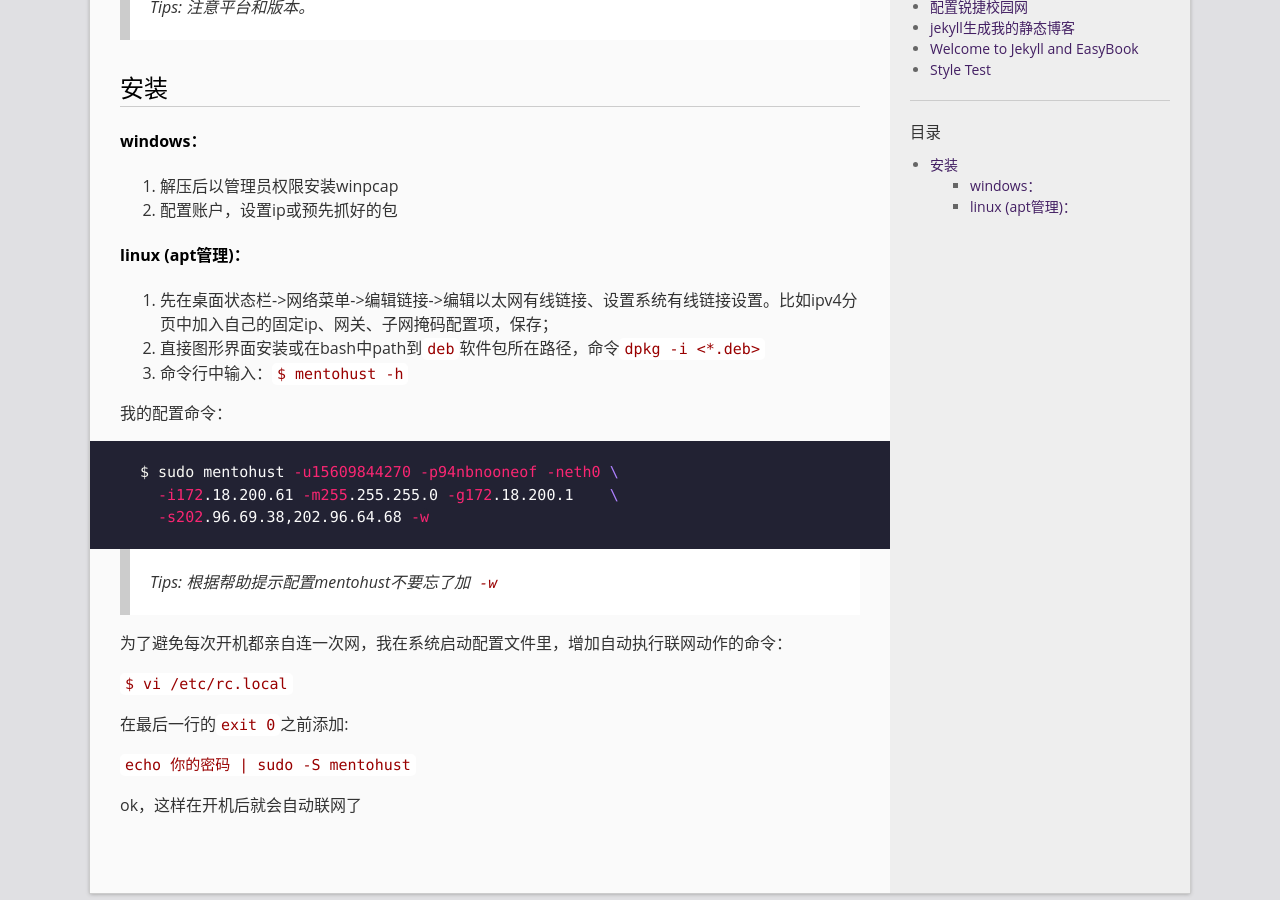
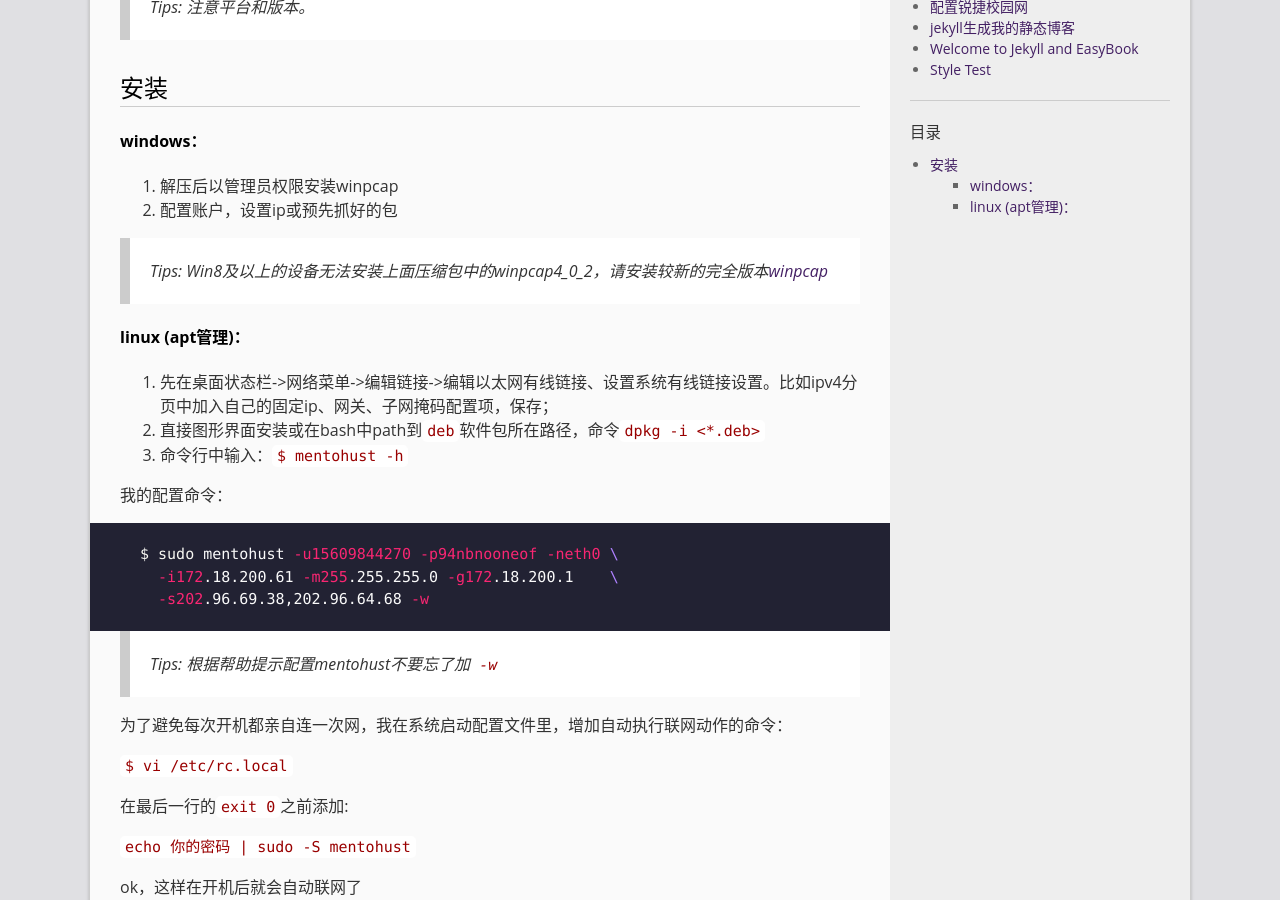
Before and after one commit to imTim12138/imTim12138.github.io, a Jekyll site: the page built from _posts/2016-03-21-ruijie.md, in a window 1280 px wide and 900 px high, scrolled down 452 px. Built offline with Jekyll 4.4.1, drawn with Linux system fonts in a browser that asks for light colours; comment, search, counter and statistics services are not loaded.

Commit message:
add baidu support & ruijie for win8 discribtion

```diff
--- a/_includes/head.html
+++ b/_includes/head.html
@@ -2,6 +2,8 @@
   <meta charset="utf-8">
   <meta http-equiv="X-UA-Compatible" content="IE=edge">
   <meta name="viewport" content="width=device-width, initial-scale=1">
+
+  <meta name="baidu-site-verification" content="NmSsZqiwBD" />
 
   <title>{% if page.title %}{{ page.title }} « {{ site.title }}{% else %}{{ site.title }}{% endif %}</title>
   <meta name="description" content="{% if page.excerpt %}{{ page.excerpt | strip_html | strip_newlines | truncate: 160 }}{% else %}{{ site.description }}{% endif %}">
--- a/_posts/2016-03-21-ruijie.md
+++ b/_posts/2016-03-21-ruijie.md
@@ -18,6 +18,8 @@ categories: tools
 
 1. 解压后以管理员权限安装winpcap
 2. 配置账户，设置ip或预先抓好的包
+
+> *Tips: Win8及以上的设备无法安装上面压缩包中的winpcap4_0_2，请安装较新的完全版本[winpcap](https://www.baidu.com/s?wd=winpcap)*
 
 #### **linux (apt管理)：**
 
```
